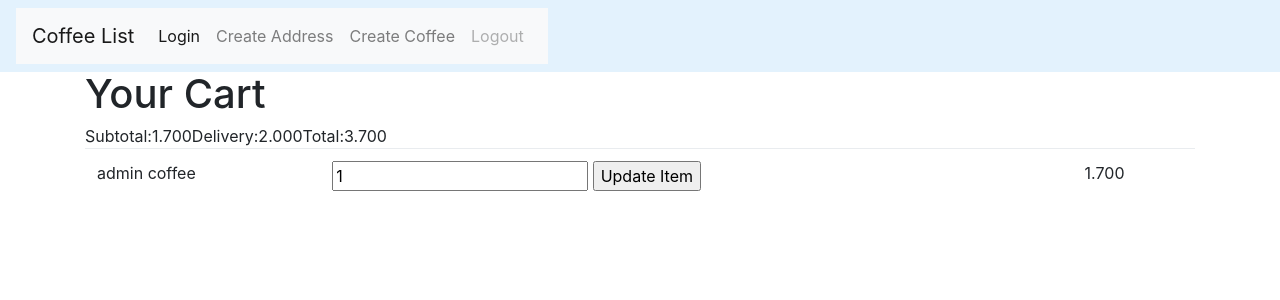
After one commit to kruwaih/CoffeMarket, a Django app: page /cart/mycart/ in a window 1280 px wide. The commit adds this page. Shown: the top 300 px of the page. Run offline with Django 3.2, Linux system fonts and the light colour scheme; a user stored in the database is signed in; data comes from the database, SQL or seed files in the repository; both versions use the stored data as it was after the commit; some libraries are stand-ins or nearby versions.

Commit message:
create cart and add update and delete items

```diff
--- a/cart/models.py
+++ b/cart/models.py
@@ -2,6 +2,7 @@ from django.db import models
 from coffee.models import Coffee
 from django.contrib.auth.models import User
 from django.db.models.signals import post_save, pre_save, post_delete
+from decimal import Decimal
 
 class CartItem(models.Model):
 	cart = models.ForeignKey('Cart')
@@ -14,9 +15,9 @@ class CartItem(models.Model):
 
 def cart_item_pre_save(sender, instance, *args, **kargs):
 	qty = instance.quantity
-	if qty > 1:
+	if qty >= 1:
 		price = instance.item.price
-		total - price * qty
+		total = Decimal(price) * Decimal(qty)
 		instance.line_item_total = total
 
 pre_save.connect(cart_item_pre_save, sender=CartItem)
@@ -30,9 +31,9 @@ post_delete.connect(cart_item_post_save, sender=CartItem)
 class Cart(models.Model):
 	user = models.ForeignKey(User)
 	items = models.ManyToManyField(Coffee, through=CartItem)
-	subtotal = models.DecimalField(max_digits=6, decimal_places=3)
+	subtotal = models.DecimalField(max_digits=6, decimal_places=3, default=1)
 	delivery_total = models.DecimalField(max_digits=5, decimal_places=3)
-	total = models.DecimalField(max_digits=5, decimal_places=3)
+	total = models.DecimalField(max_digits=5, decimal_places=3, default=1)
 	timestamp = models.DateTimeField(auto_now_add=True, auto_now=False)
 	updated = models.DateTimeField(auto_now_add=False, auto_now=True)
 
@@ -42,20 +43,21 @@ class Cart(models.Model):
 
 
 	def update_subtotal(self):
-		xsubtotal = 0
-		items = self.items.all()
+		subtotal = 0
+		items = self.cartitem_set.all()
 		for item in items:
-			xsubtotal += item.line_item_total
-		self.subtotal = xsubtotal
+			subtotal += item.line_item_total
+		self.subtotal = "%.3f"%subtotal
 		self.save()
 
 
 def delivery_and_total(sender, instance, *args, **kargs):
-	subtotal = instance.subtotal
-	delivery_total = 2.000
+
+	subtotal = Decimal(instance.subtotal)
+	delivery_total = Decimal(2.000)
 	total = subtotal + delivery_total
-	instance.delivery_total = delivery_total
-	instance.total = total
+	instance.delivery_total = Decimal(delivery_total)
+	instance.total = Decimal(total)
 
 
 pre_save.connect(delivery_and_total, sender=Cart)
--- /dev/null
+++ b/cart/templates/cart.html
@@ -0,0 +1,30 @@
+{% extends "base.html" %}
+
+{% block content %}
+
+	<div class="row">
+		<div class="col-sm-12">
+			<h1>Your Cart</h1>
+			<table class="table">
+
+					{% for item in cart.cartitem_set.all  %}
+						<tr>
+							<td>{{item.item.name}}</td>
+							<td>
+								<form action="{% url 'cart:mycart' %}" method="GET">
+									<input type="hidden" name="item" value="{{item.item.id}}">
+									<input type="number" name="qty" value="{{item.quantity}}">
+									<input type="submit" name="btn btn-warning" value="Update Item">
+								</form>
+							</td>
+							<td>{{item.line_item_total}}</td>
+						</tr>
+
+					{% endfor %}
+					<tr>Subtotal:{{cart.subtotal}}</tr>
+					<tr>Delivery:{{cart.delivery_total}}</tr>
+					<tr>Total:{{cart.total}}</tr>
+			</table>
+		</div>
+	</div>
+{% endblock content %}
--- /dev/null
+++ b/cart/urls.py
@@ -0,0 +1,10 @@
+from django.conf.urls import url
+from . import views
+
+urlpatterns = [
+
+
+    url(r'^mycart/$', views.mycart, name = 'mycart'),
+
+
+    ]
--- a/cart/views.py
+++ b/cart/views.py
@@ -1,3 +1,23 @@
 from django.shortcuts import render
+from .models import Cart, CartItem
+from coffee.models import Coffee
+from django.http import Http404
 
-# Create your views here.
+
+def mycart(request):
+	cart, created = Cart.objects.get_or_create(user=request.user)
+
+	item_id = request.GET.get('item')
+	qty = request.GET.get('qty', 1)
+
+	if item_id:
+		coffee = Coffee.objects.get(id=item_id)
+		cart_item, created = CartItem.objects.get_or_create(cart=cart, item=coffee)
+		if int(qty)<1:
+			cart_item.delete()
+		else:
+
+			cart_item.quantity = int(qty)
+			cart_item.save()
+
+	return render(request, 'cart.html', {'cart':cart})
--- a/coffeeMarket/urls.py
+++ b/coffeeMarket/urls.py
@@ -21,6 +21,7 @@ from django.conf.urls.static import static
 urlpatterns = [
     url(r'^admin/', admin.site.urls),
 	url(r'^coffee/', include('coffee.urls', namespace='coffee')),
+    url(r'^cart/', include('cart.urls', namespace='cart')),
 
 	]
 if settings.DEBUG:
```
Also changed, not shown: coffee/templates/userCoffeeDetails.html (+6 -2 lines), coffee/templates/userCoffeeList.html (+17 -4 lines), db.sqlite3.
